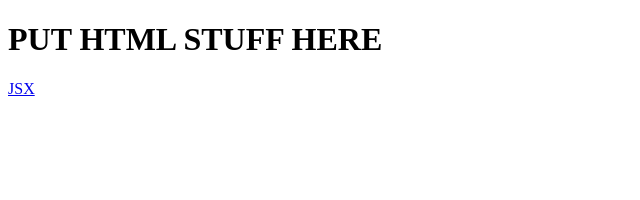
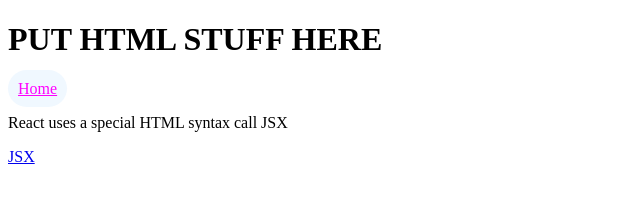
Before and after one commit to idcargill/gatsby-pina, a Gatsby site: page /toshiPage in a window 1280 px wide. Shown: the whole page, without its empty margins (0-640 px from the left). Built offline with nearby package versions, Linux system fonts and the light colour scheme; Gatsby itself is replaced by a stand-in of ours.

Commit message:
toshis page

```diff
--- a/src/pages/toshiPage.js
+++ b/src/pages/toshiPage.js
@@ -1,9 +1,15 @@
 import React from 'react';
+import NavLink from '../Components/NavLink/NavLink';
+
 
 const ToshiPage = () => (
   <div>
     <h1>PUT HTML STUFF HERE</h1>
-    <a href="https://www.w3schools.com/react/react_jsx.asp">JSX</a>
+    <NavLink href='/' text="Home"/>
+    <div>
+      <p>React uses a special HTML syntax call JSX</p>
+      <a href="https://www.w3schools.com/react/react_jsx.asp">JSX</a>
+      </div>
   </div>
 )
 
```
Also changed, not shown: README.md.
